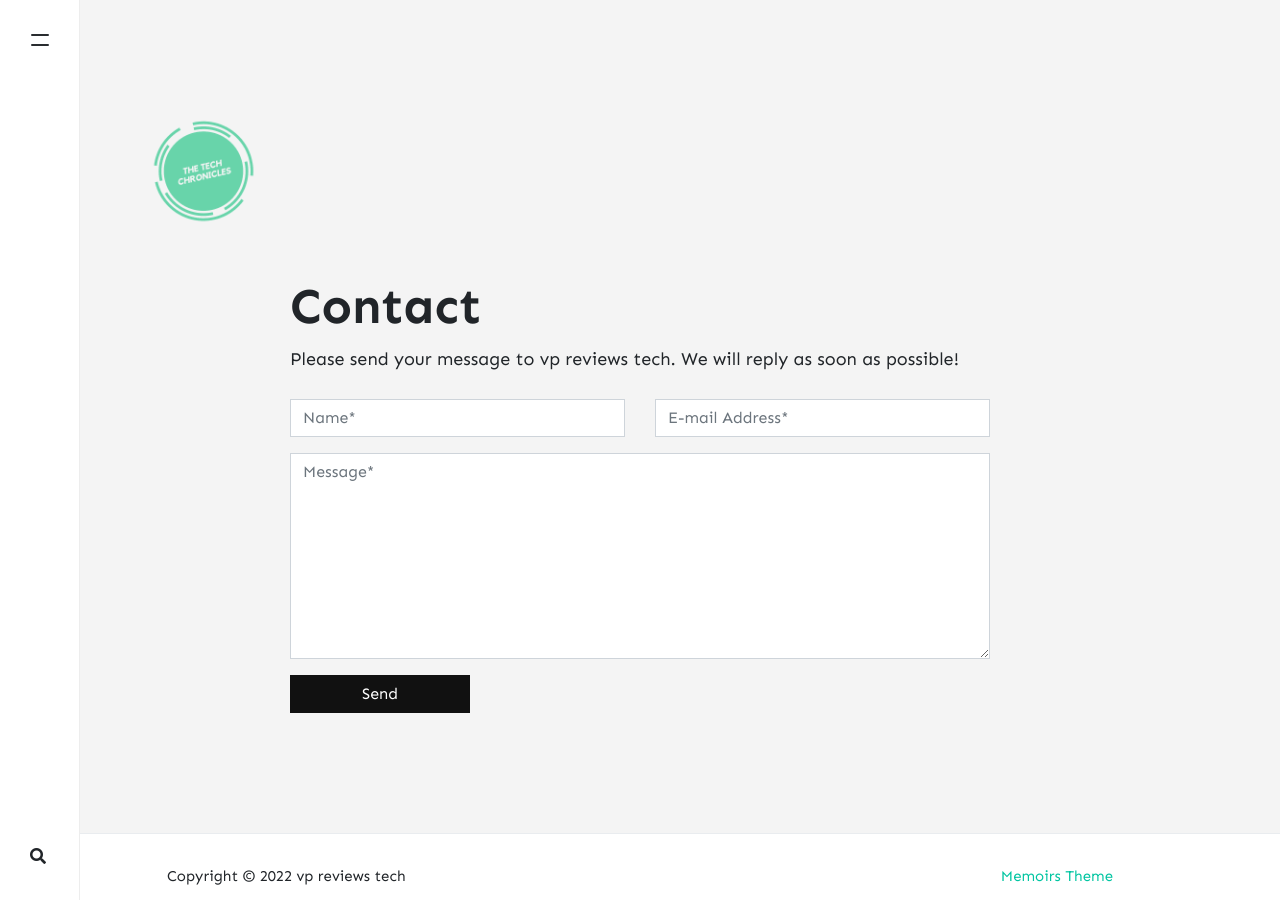
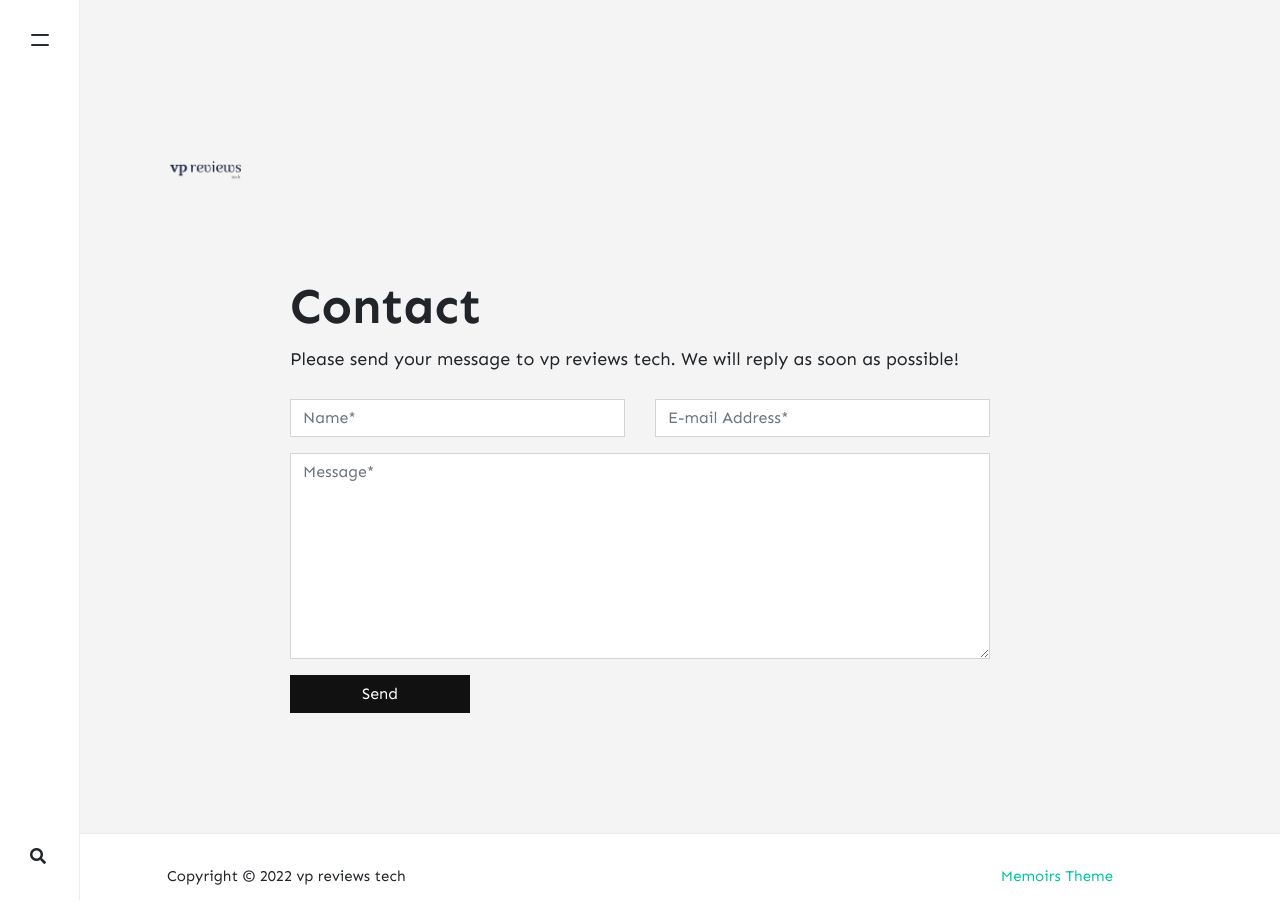
Before and after one commit to vishnupadmanabhan/vishnupadmanabhan.github.io, a Jekyll site: the page built from _pages/contact.md, in a window 1280 px wide. Built offline with Jekyll 4.4.1, drawn with Linux system fonts in a browser that asks for light colours; nearby versions of some CDN libraries; comment, search, counter and statistics services are not loaded.

Commit message:
Update _config.yml

```diff
--- a/_config.yml
+++ b/_config.yml
@@ -2,8 +2,8 @@
 name: "vp reviews tech"
 title: "vp reviews tech"
 description: "While you are here, let's talk some tech!"
-logo: 'assets/images/tlogo.png'
-favicon: 'assets/images/favicon.png'
+logo: 'assets/images/vpreviews.png'
+favicon: 'assets/images/vpreviews.png'
 baseurl: 'https://vpreviewstech.com'
 google_analytics: 'UA-96046394-1'
 disqus: 'neoelemento'
```
